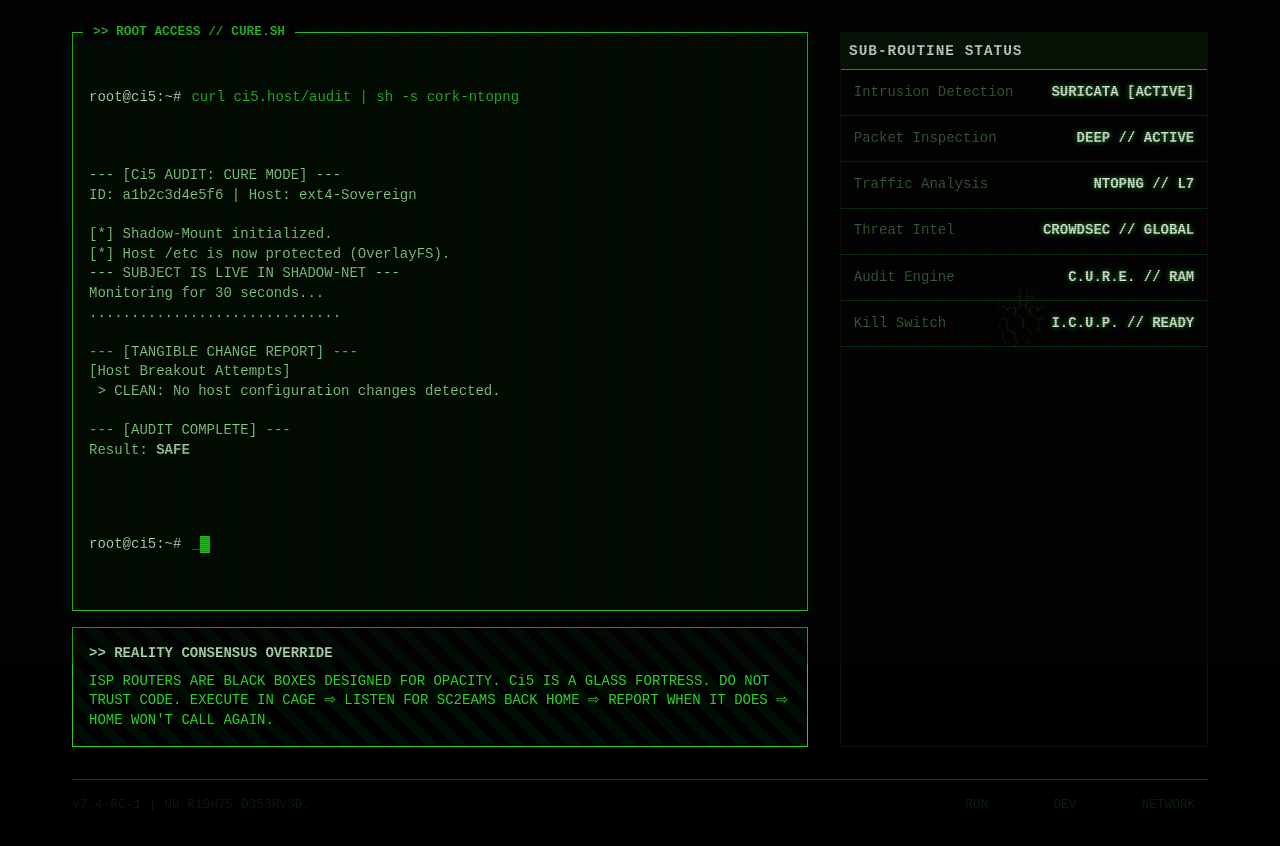
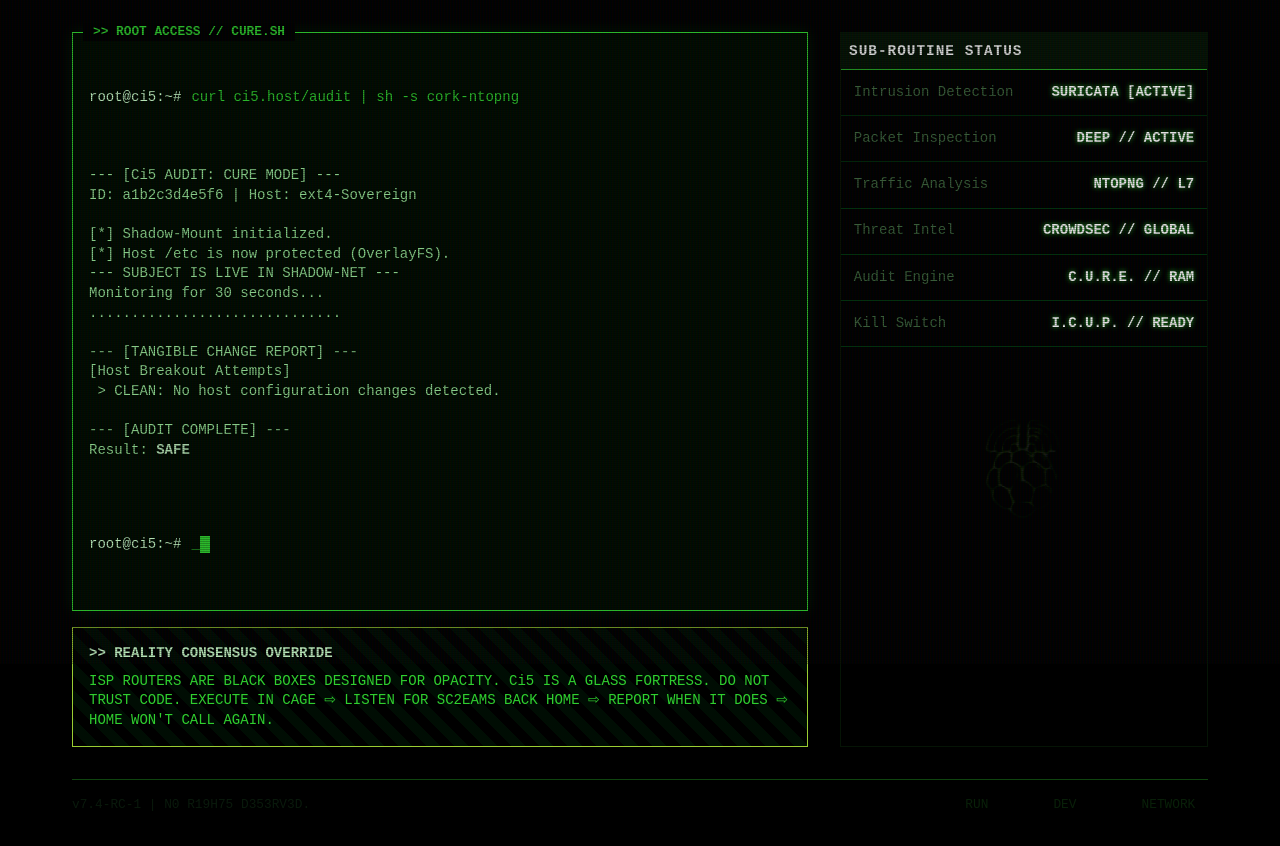
Before and after one commit to dreamswag/ci5.host, a plain HTML site: page index.html in a window 1280 px wide. Shown: the part 136-982 px from the top of the page. Drawn offline with Linux system fonts and the light colour scheme.

Commit message:
Isolated. Cork. Un-Plugged.

```diff
--- a/index.html
+++ b/index.html
@@ -215,11 +215,11 @@
             top: 20%;      /* Moved up to sit behind the list items */
             left: 0;
             right: 0;
-            height: 40%;
+            height: 82%;
             background-image: url('static/signal.png');
             background-repeat: no-repeat;
             background-position: center center;
-            background-size: 150%;
+            background-size: 222%;
             opacity: 0.12;
             pointer-events: none;
             mix-blend-mode: screen;
@@ -327,7 +327,7 @@
         .stat-value { font-weight: bold; text-shadow: 0 0 5px var(--matrix-green); color: #ffffff; }
 
         .warning-box {
-            border: 1px solid var(--matrix-green);
+            border: 1px solid yellowgreen;
             padding: 1rem;
             margin-top: 1rem;
             background: repeating-linear-gradient(
```
